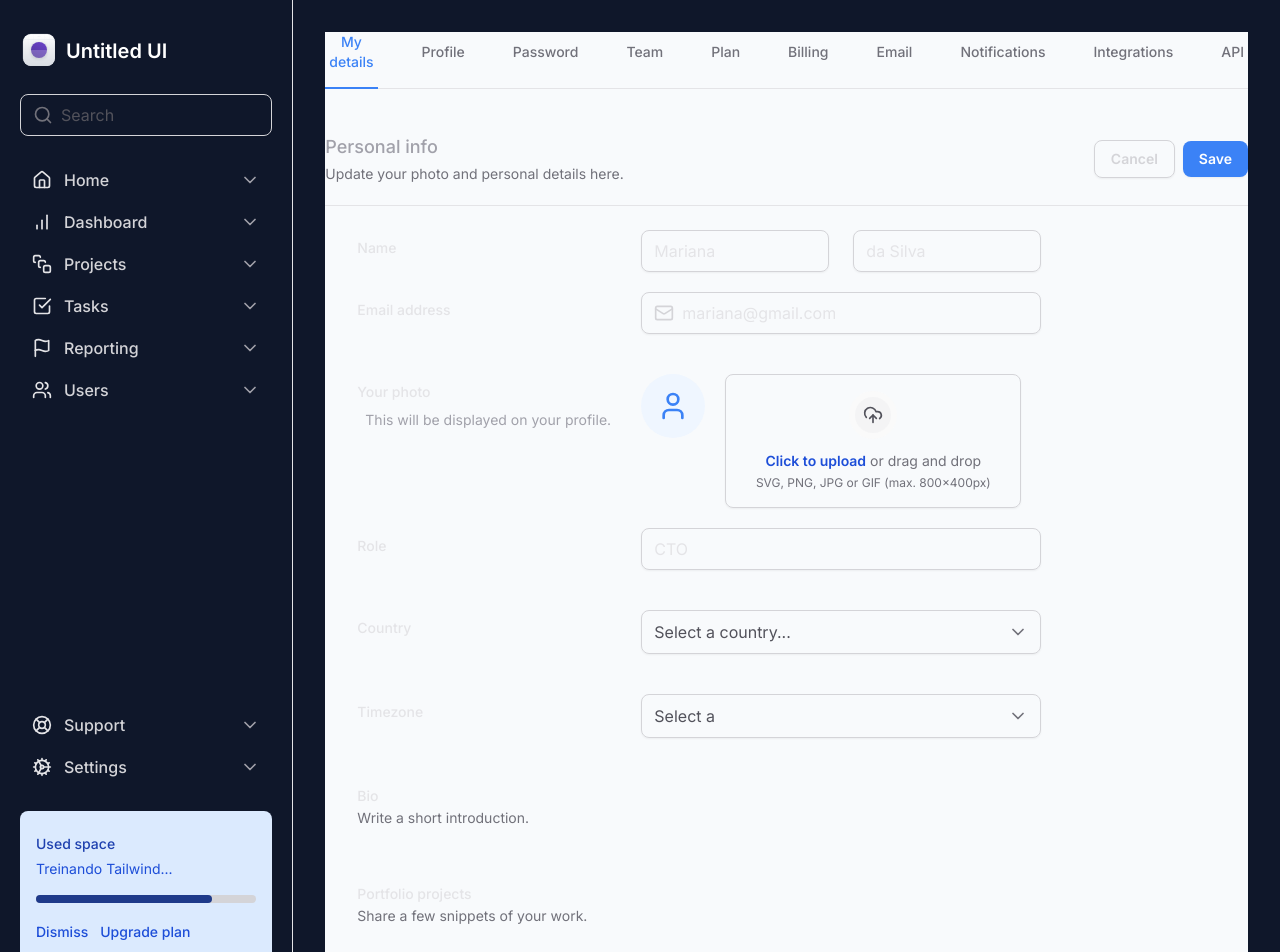
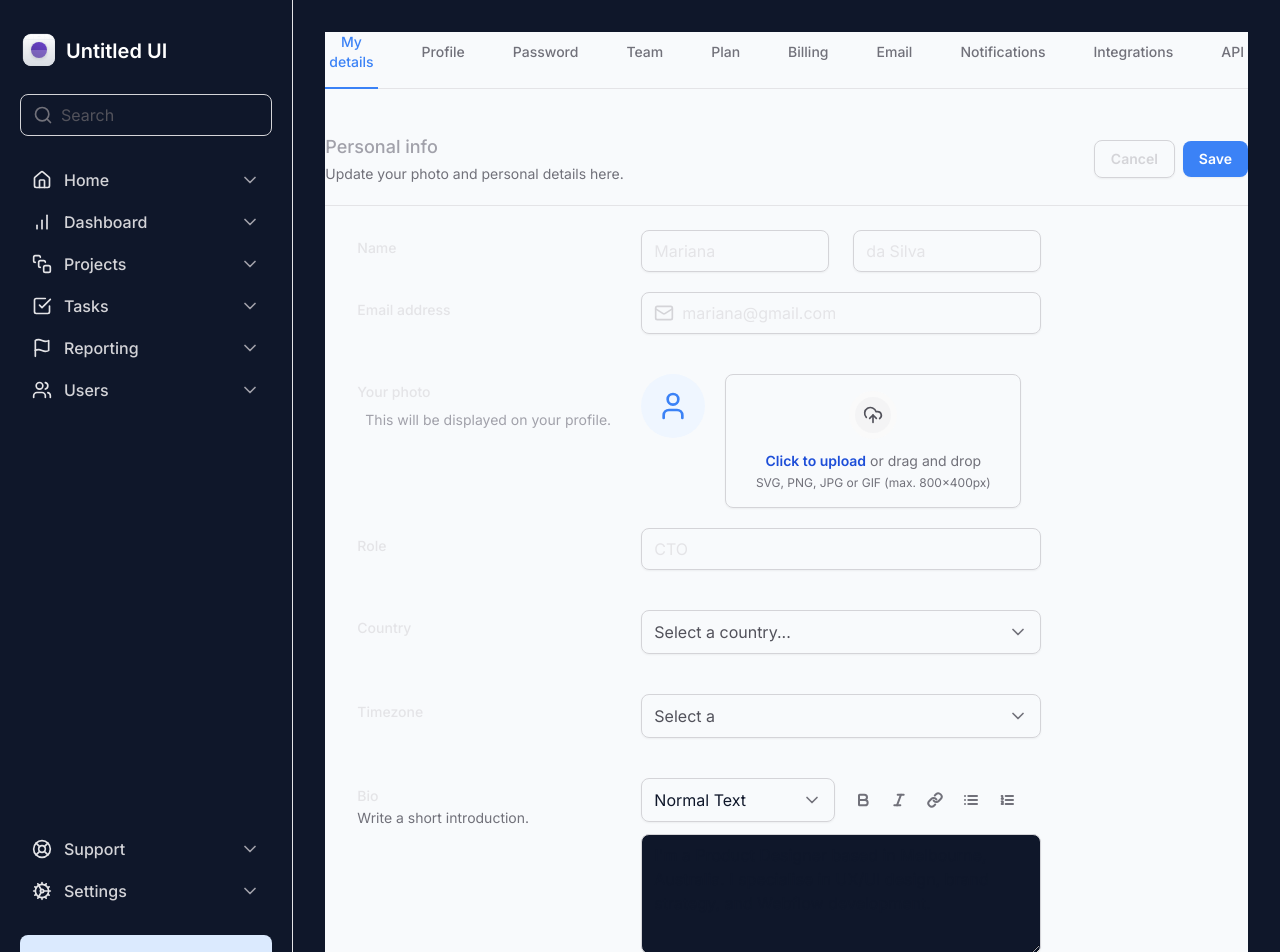
Before and after one commit to larads/ignite-tailwind, a Next.js app: page / in a window 1280 px wide. Shown: the top 952 px of the page. Built offline with nearby package versions, Linux system fonts and the light colour scheme.

Commit message:
🦄 refactor: Biography Input

```diff
--- a/src/app/page.tsx
+++ b/src/app/page.tsx
@@ -1,9 +1,10 @@
 import { SettingsTabs } from '@/components/SettingsTabs'
 import * as Input from '@/components/Input'
-import { Mail } from 'lucide-react'
+import { Bold, Italic, Link, List, ListOrdered, Mail } from 'lucide-react'
 import * as FileInput from '@/components/Form/FileInput'
 import { Select } from '@/components/Form/Select'
 import { SelectItem } from '@/components/Form/Select/SelectItem'
+import { Textarea } from '@/components/Form/TextArea'
 
 export default function Home() {
   return (
@@ -145,13 +146,66 @@
                 Write a short introduction.
               </span>
             </label>
+            <div className="space-y-3">
+              <div className="grid grid-cols-2 gap-3">
+                <Select placeholder="" defaultValue="normal">
+                  <SelectItem
+                    value="normal"
+                    defaultChecked
+                    text="Normal Text"
+                  />
+                  <SelectItem value="md" text="Markdown" />
+                </Select>
+
+                <div className="flex items-center gap-1">
+                  <button
+                    type="button"
+                    className="rounded-md p-2 hover:bg-zinc-50"
+                  >
+                    <Bold className="h-4 w-4 text-zinc-500" strokeWidth={3} />
+                  </button>
+                  <button
+                    type="button"
+                    className="rounded-md p-2 hover:bg-zinc-50"
+                  >
+                    <Italic className="h-4 w-4 text-zinc-500" strokeWidth={3} />
+                  </button>
+                  <button
+                    type="button"
+                    className="rounded-md p-2 hover:bg-zinc-50"
+                  >
+                    <Link className="h-4 w-4 text-zinc-500" strokeWidth={3} />
+                  </button>
+                  <button
+                    type="button"
+                    className="rounded-md p-2 hover:bg-zinc-50"
+                  >
+                    <List className="h-4 w-4 text-zinc-500" strokeWidth={3} />
+                  </button>
+                  <button
+                    type="button"
+                    className="rounded-md p-2 hover:bg-zinc-50"
+                  >
+                    <ListOrdered
+                      className="h-4 w-4 text-zinc-500"
+                      strokeWidth={3}
+                    />
+                  </button>
+                </div>
+              </div>
+
+              <Textarea
+                id="bio"
+                defaultValue="I'm a Product Designer based in Melbourne, Australia. I specialise in UX/UI design, brand strategy, and Webflow development."
+              />
+            </div>
             <div />
           </div>
 
-          <div className="grid grid-cols-form gap-3 pt-5">
+          <div className="grid grid-cols-form gap-3 bg-slate-900 pt-5">
             <label
               htmlFor="projects"
-              className="m-2 text-sm font-medium text-zinc-200"
+              className="m-2 text-sm font-medium text-white"
             >
               Portfolio projects
               <span className="mt-0.5 block text-sm font-normal text-zinc-500">
--- a/src/components/Form/Select/index.tsx
+++ b/src/components/Form/Select/index.tsx
@@ -4,14 +4,14 @@
 import { ChevronDown } from 'lucide-react'
 import { ReactNode } from 'react'
 
-export interface SelectProps {
+export interface SelectProps extends SelectPrimitive.SelectProps {
   children: ReactNode
   placeholder: string
 }
 
-export function Select({ children, placeholder }: SelectProps) {
+export function Select({ children, placeholder, ...props }: SelectProps) {
   return (
-    <SelectPrimitive.Root>
+    <SelectPrimitive.Root {...props}>
       <SelectPrimitive.Trigger className="flex h-11 w-full items-center justify-between gap-2 rounded-lg border border-zinc-300 px-3 py-2 shadow-sm data-[placeholder]:text-zinc-600">
         <SelectPrimitive.Value
           placeholder={placeholder}
@@ -27,7 +27,7 @@
           side="bottom"
           position="popper"
           sideOffset={8}
-          className="z-10 w-[--radix-select-trigger-width] overflow-hidden rounded-lg border border-zinc-200 bg-white"
+          className="z-10 w-[--radix-select-trigger-width] overflow-hidden rounded-lg border border-zinc-200 bg-white shadow-sm"
         >
           <SelectPrimitive.Viewport>{children}</SelectPrimitive.Viewport>
         </SelectPrimitive.Content>
--- /dev/null
+++ b/src/components/Form/TextArea.tsx
@@ -0,0 +1,12 @@
+import { ComponentProps } from 'react'
+
+export type TextareaProps = ComponentProps<'textarea'>
+
+export function Textarea(props: TextareaProps) {
+  return (
+    <textarea
+      className="min-h-[120px] w-full resize-y rounded-lg border border-zinc-300 bg-slate-900 px-3 py-2 shadow-sm"
+      {...props}
+    />
+  )
+}
```
